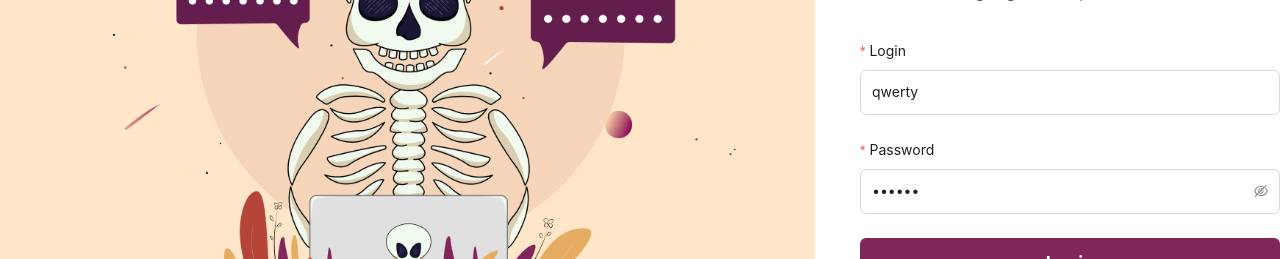
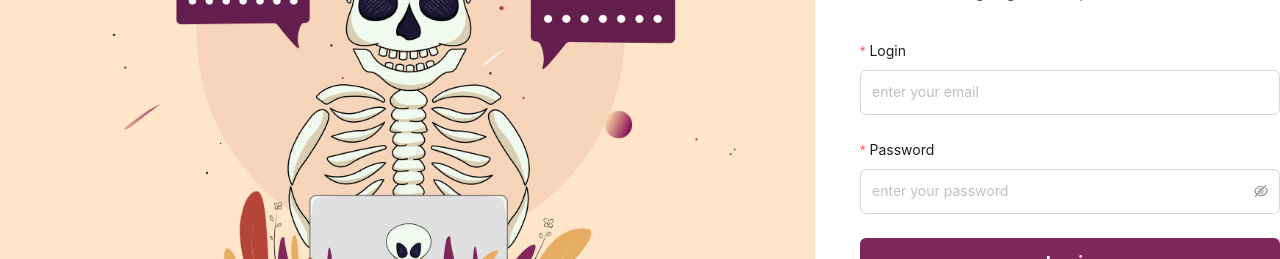
Before and after one commit to HATTORIULTRA/CRM-System, a React (Vite) app: page /auth/login in a window 1280 px wide. Shown: the part 321-580 px from the top of the page. Built offline with nearby package versions, Linux system fonts and the light colour scheme.

Commit message:
fix: delete login values

```diff
--- a/src/components/Login/Login.tsx
+++ b/src/components/Login/Login.tsx
@@ -29,7 +29,7 @@ const Login: FC = (): ReactNode => {
         <Form.Item
           label="Login"
           name="login"
-          initialValue={"qwerty"}
+          initialValue={""}
           rules={[
             {
               required: true,
@@ -54,7 +54,7 @@ const Login: FC = (): ReactNode => {
         <Form.Item
           label="Password"
           name="password"
-          initialValue={"430313"}
+          initialValue={""}
           rules={[
             {
               required: true,
```
